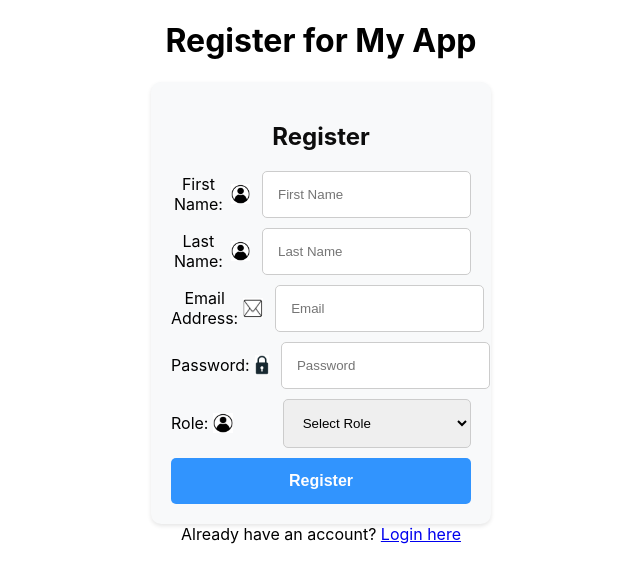
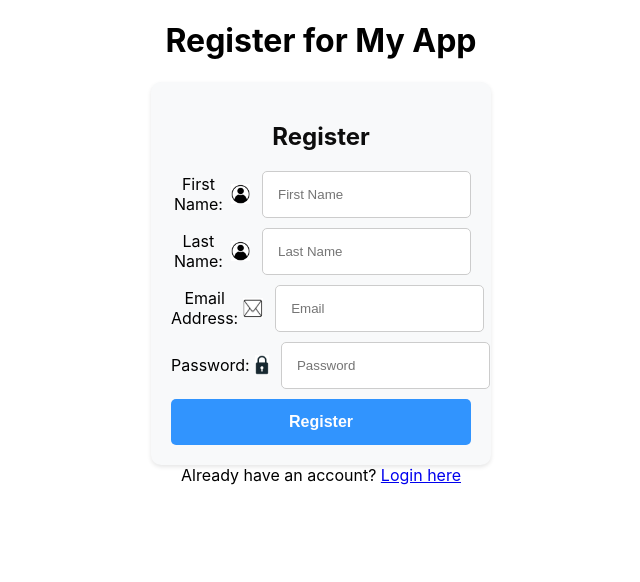
Before and after one commit to 123prerna-github/ticketingtool_frontend, a React (Create React App) app: page /register in a window 1280 px wide. Shown: the top 582 px of the page, without its empty margins (319-959 px from the left). Built offline with nearby package versions, Linux system fonts and the light colour scheme.

Commit message:
PrernaChauhan

```diff
--- a/src/Components/Register/Register.js
+++ b/src/Components/Register/Register.js
@@ -10,7 +10,7 @@ const Register = ({ onRegister }) => {
     const [lastName, setLastName] = useState('');
     const [email, setEmail] = useState('');
     const [password, setPassword] = useState('');
-    const [role, setRole] = useState('');
+    // const [role, setRole] = useState('');
     const navigate=useNavigate();
 
   const onRegisteruser=(userData)=>{
@@ -34,7 +34,8 @@ const Register = ({ onRegister }) => {
 
   const handleSubmit = (e) => {
     e.preventDefault();
-    onRegisteruser({  firstName, lastName, email, password,role });
+    // onRegisteruser({  firstName, lastName, email, password,role });
+    onRegisteruser({  firstName, lastName, email, password });
   };
 
     return (
@@ -85,7 +86,7 @@ const Register = ({ onRegister }) => {
                         required
                     />
                 </label>
-                <label>
+                {/* <label>
           Role:
           <img className='img' src={user_icon} alt=""/>
           <select
@@ -96,7 +97,7 @@ const Register = ({ onRegister }) => {
             <option value="user">user</option>
             <option value="admin">admin</option>
           </select>
-        </label>
+        </label> */}
                 <button className='button' type="submit">Register</button>
             </form>
         </div>
```
